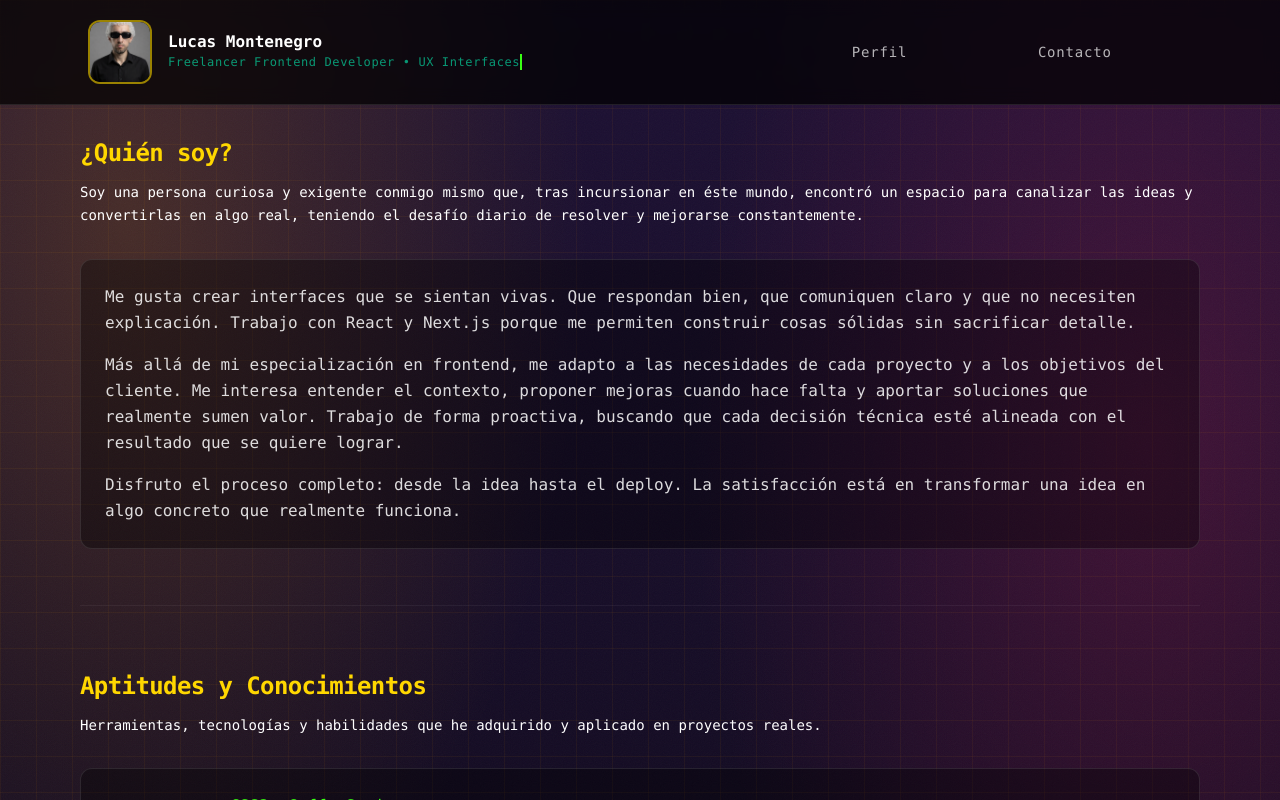
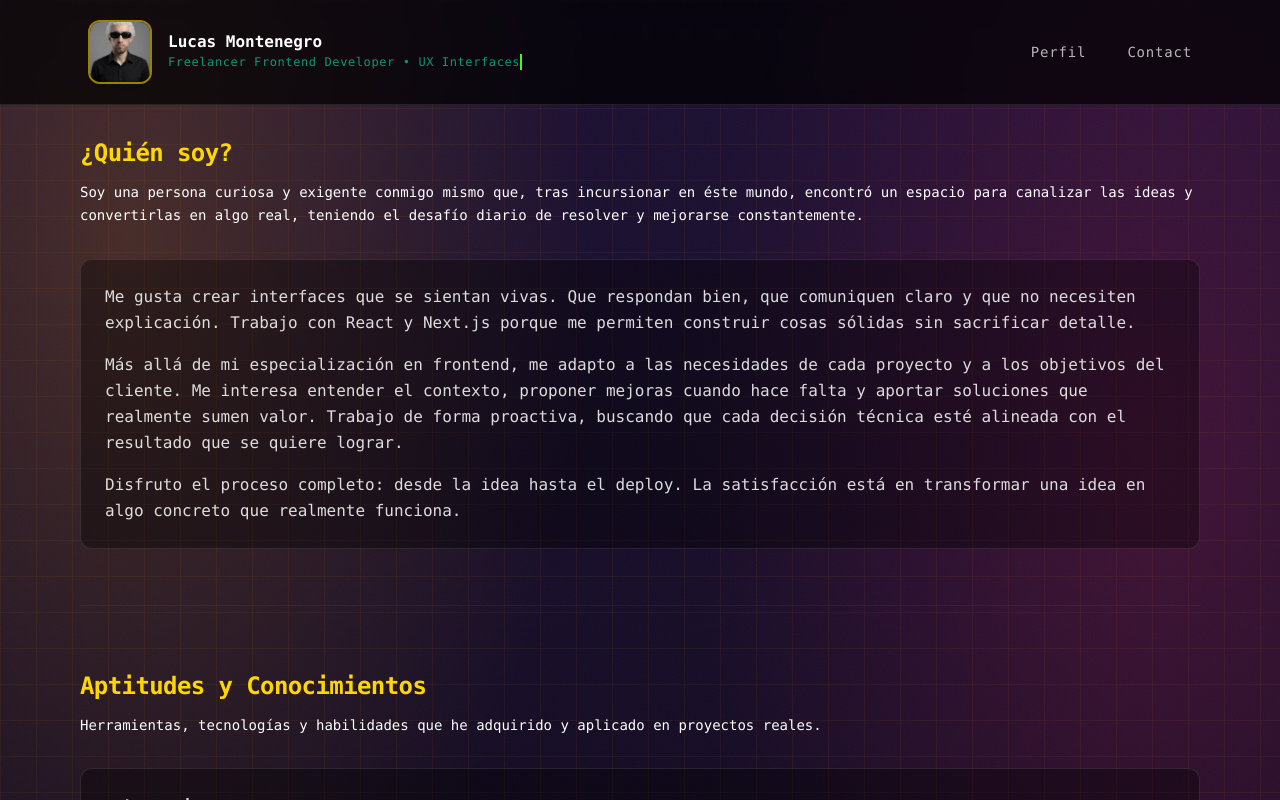
Before and after one commit to lu-developer476/Portfolio, a Next.js app: page /about in a window 1280 px wide. Shown: the top 800 px of the page. Built offline with nearby package versions, Linux system fonts and the light colour scheme.

Commit message:
globals.css

```diff
--- a/src/app/globals.css
+++ b/src/app/globals.css
@@ -110,7 +110,7 @@ body {
 /* Animación de tipeo sin cursor */
 @keyframes typing-no-cursor {
   from { width: 0ch; }
-  to { width: 16ch; } /* ajustar según cantidad de caracteres del título más largo */
+  to { width: 100%; } /* o ajustar con ch según la longitud máxima si querés más control */
 }
 
 .animate-typing-no-cursor {
@@ -119,7 +119,7 @@ body {
   overflow: hidden;
   white-space: nowrap;
   color: #39ff14; /* verde neón */
-  animation: typing-no-cursor 2s steps(16, end) forwards;
+  animation: typing-no-cursor 2.5s steps(50, end) forwards; /* steps = cantidad de caracteres aprox */
 }
 
 /* Delay para el segundo link */
```
